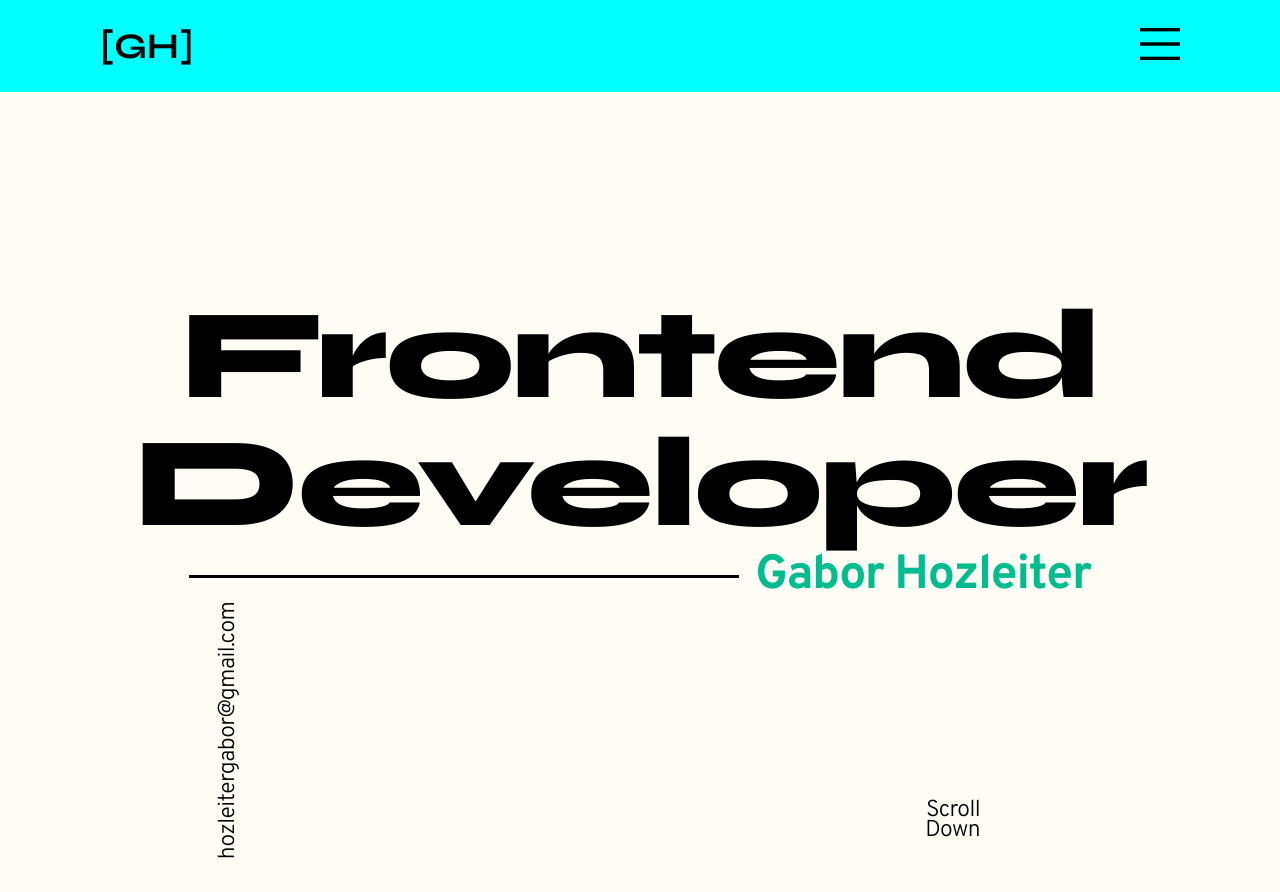
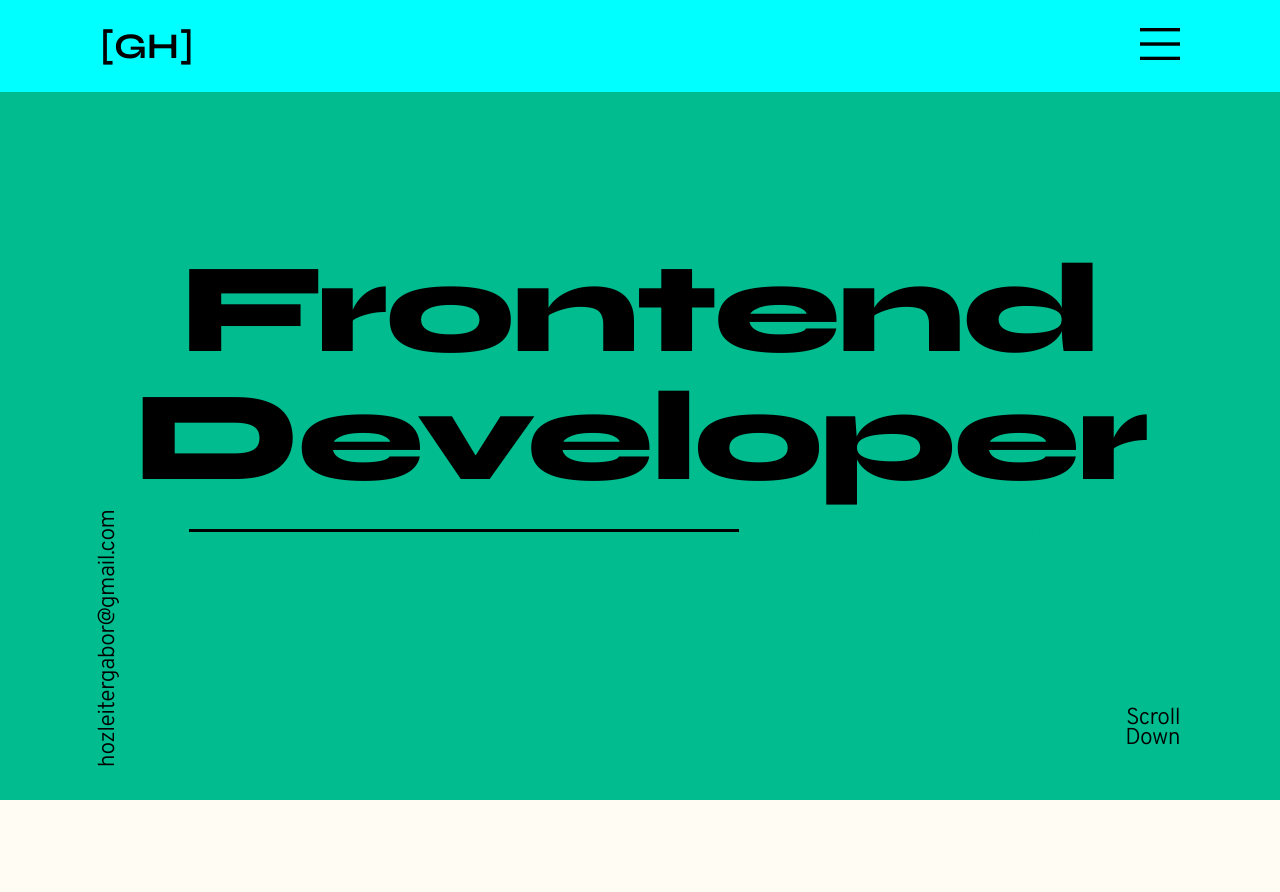
Before and after one commit to GaborHozleiter/portfolio, an Angular app: page / in a window 1280 px wide. After the commit the page ends 800 px from the top, so only its background shows below. Built offline with nearby package versions, Linux system fonts and the light colour scheme.

Commit message:
continuation of the landing-page component

```diff
--- a/src/app/landing-page/landing-page.component.html
+++ b/src/app/landing-page/landing-page.component.html
@@ -1,3 +1,4 @@
+
     <div class="landing-page-container">
         <div class="intro-cont">
             <div>
--- a/src/app/landing-page/landing-page.component.scss
+++ b/src/app/landing-page/landing-page.component.scss
@@ -2,18 +2,23 @@
     width: 100vw;
     max-width: 100%;
     height: 100vh;
-    display: flex;
-    justify-content: center;
-    align-items: center;
-    position: relative;
+    position: absolute;
+    top: 0;
+    left: 0;
+    background-color: #00BC8F;
 }
 
 .intro-cont {
-    margin-bottom: 92px;
+    background-color: #00BC8F;
+    width: 1030px;
+    height: 300px;
     display: flex;
     justify-content: center;
     align-items: center;
     flex-direction: column;
+    position: absolute;
+    left: calc(50vw - 515px);
+    top: calc(50vh - 150px);
 }
 
 .intro-profession {
@@ -54,7 +59,7 @@
     position: absolute;
     bottom: 50px;
     margin-bottom: 100px;
-    left: calc((100vw - 1920px) / 2);
+    left: calc((100vw - 1960px) / 2);
 }
 
 .email-adress {
@@ -78,13 +83,13 @@
 .scroll-cont-top {
     position: absolute;
     bottom: 70px;
-    right: 300px;
+    right: calc((100vw - 1700px) / 2);
 }
 
 .scroll-cont-bottom {
     position: absolute;
     bottom: 50px;
-    right: 300px;
+    right: calc((100vw - 1700px) / 2);
 }
 
 @media(max-width:1920px){
@@ -93,6 +98,10 @@
     }
 
     .email-cont {
-        left: 100px;
+        left: -20px;
     }
+    .scroll-cont-top, .scroll-cont-bottom {
+        right: 100px;
+    }
+
 }
--- a/src/app/navbar/navbar.component.scss
+++ b/src/app/navbar/navbar.component.scss
@@ -8,7 +8,7 @@ nav {
     display: flex;
     justify-content: space-between;
     align-items: center;
-    z-index: 100;
+    z-index: 1000;
 }
 
 .logo {
@@ -34,6 +34,7 @@ nav {
     flex-direction: column;
     align-items: center;
     display: none;
+    z-index: 1000;
 }
 
 .d-flex {
@@ -64,5 +65,6 @@ nav {
     nav {
         width: 100vw;
         max-width: 100%;
+        left: 0;
     }
 }
```
Lines whose indentation alone changed are shown as unchanged.
